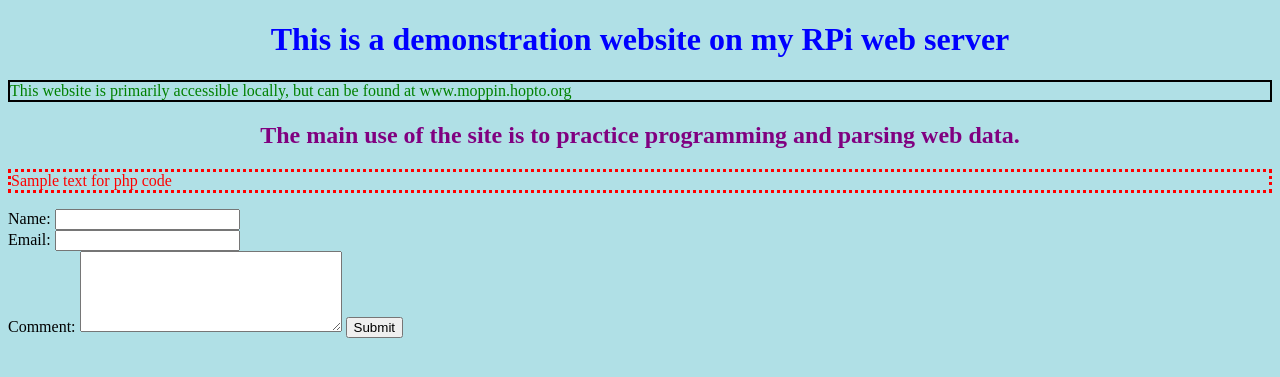
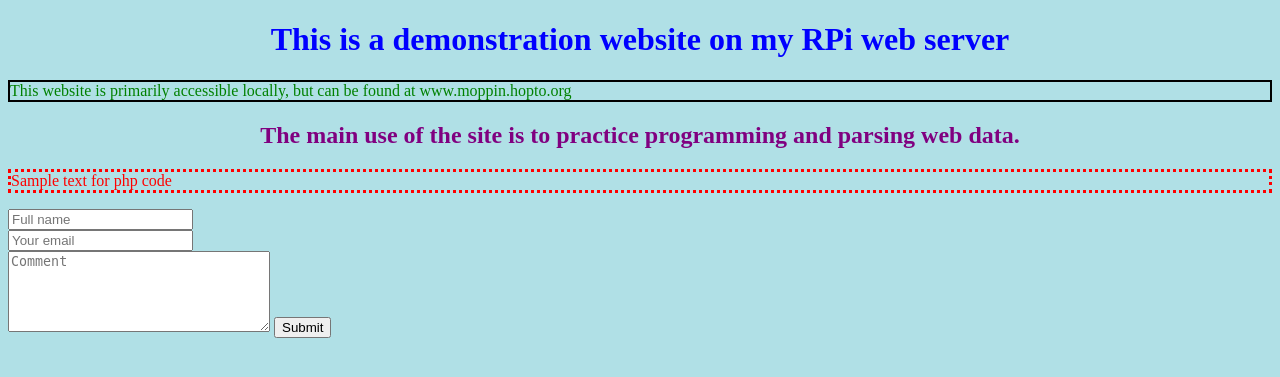
Before and after one commit to mgmdvm/Website-coding, a PHP site: page / in a window 1280 px wide. Shown: the top 377 px of the page. Run offline with PHP 8.4, Linux system fonts and the light colour scheme.

Commit message:
Form code working

```diff
--- a/index.php
+++ b/index.php
@@ -18,10 +18,11 @@ echo "<p id='p01'>Sample text for php code</p>";
 ?>
 
 <form action="register.php" method="post">
-Name: <input type="text" name="name"><br>
-Email: <input type="text" name="email"><br>
-Comment: <textarea name="comment" rows="5" cols="30"></textarea>
-<input type="submit">
+    <input type="text" name="name" placeholder="Full name"><br>
+    <input type="text" name="email" placeholder="Your email"><br>
+    <textarea name="comment" placeholder="Comment" rows="5" cols="30"></textarea>
+    <input type = "submit">
+
 
 </form>
 
--- a/register.php
+++ b/register.php
@@ -1,9 +1,11 @@
 <html>
 <body>
 
+
 Name: <?php echo $_POST["name"];?><br>
 Email: <?php echo $_POST["email"];?><br>
-Comment: <?php  echo $_POST["comment"];?><br>
+Comment: <?php echo $_POST["comment"];?><br>
+
 
 </body>
 </html>
```
